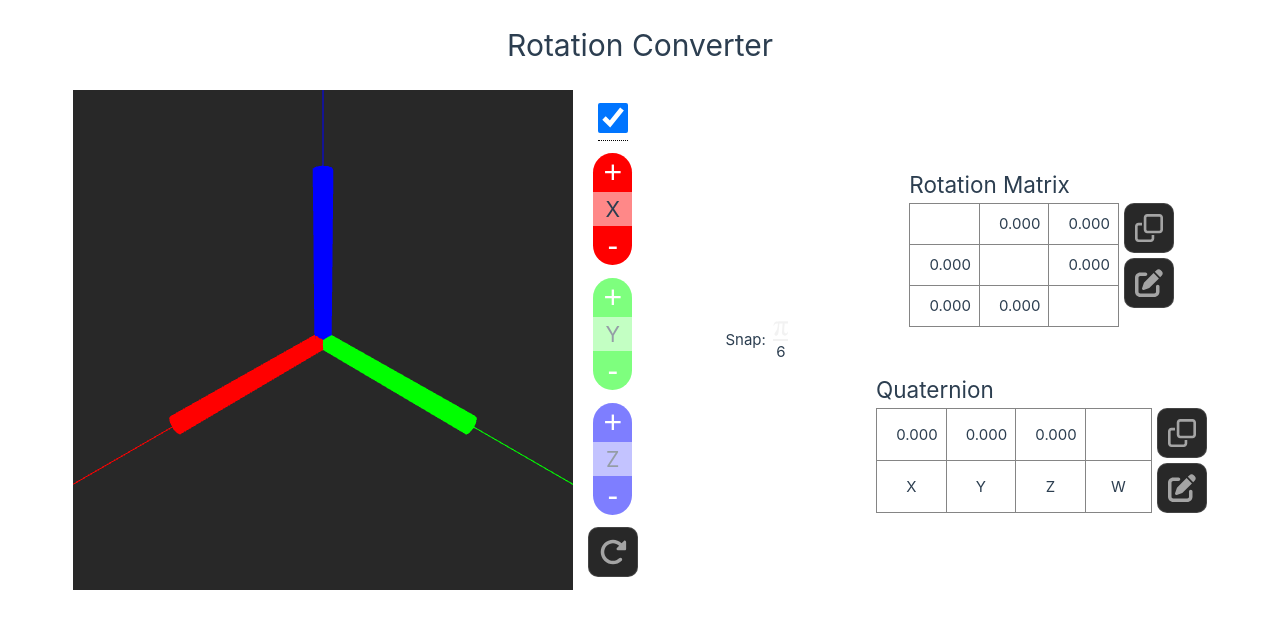
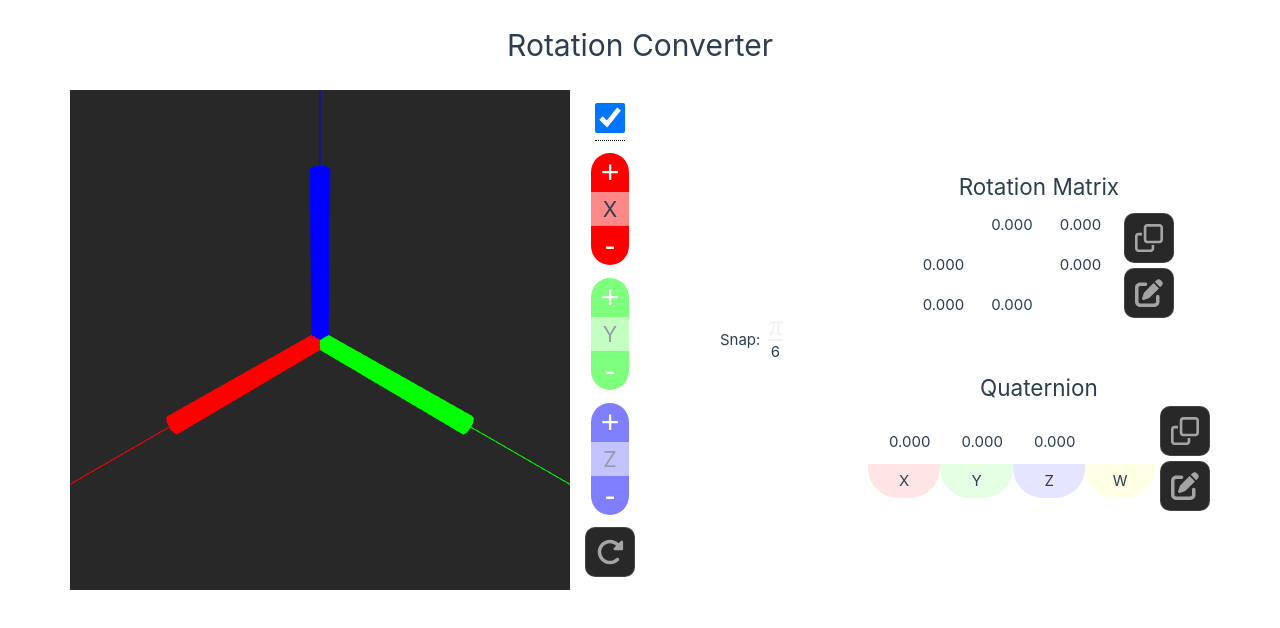
Before and after one commit to Divelix/rotation_converter, a Vue app: page / in a window 1280 px wide. Shown: the top 628 px of the page. Built offline with nearby package versions, Linux system fonts and the light colour scheme.

Commit message:
feat: Improved quat layout via flexbox

```diff
--- a/src/assets/base.css
+++ b/src/assets/base.css
@@ -19,6 +19,12 @@
   --c-text-light-2: rgba(60, 60, 60, 0.66);
   --c-text-dark-1: var(--c-white);
   --c-text-dark-2: rgba(235, 235, 235, 0.64);
+
+  --quat-bg-alpha: 0.1;
+  --c-bg-quat-x: rgba(255, 0, 0, var(--quat-bg-alpha));
+  --c-bg-quat-y: rgba(0, 255, 0, var(--quat-bg-alpha));
+  --c-bg-quat-z: rgba(0, 0, 255, var(--quat-bg-alpha));
+  --c-bg-quat-w: rgba(255, 255, 0, var(--quat-bg-alpha));
 }
 
 /* semantic color variables for this project */
--- a/src/components/VisMat.vue
+++ b/src/components/VisMat.vue
@@ -170,11 +170,13 @@ watch(rotMat, (newRotMat) => {
     display: flex;
     flex-direction: column;
     place-content: center;
+    align-items: center;
 }
 
 .content {
     display: flex;
-    gap: 5px;
+    align-items: center;
+    gap: 1em;
 }
 
 table {
@@ -211,7 +213,7 @@ table {
 }
 
 td {
-    border: 1px solid #858585;
+    /* border: 1px solid #858585; */
     padding: 8px;
     text-align: center;
 }
--- a/src/components/VisQuat.vue
+++ b/src/components/VisQuat.vue
@@ -16,11 +16,12 @@ const NORM_ERROR_TEXT = "Quaternion must be normalized"
 const isEdit: ShallowRef<Boolean> = inject("isEdit")!
 const toastMsg: ShallowRef<String> = inject("toastMsg")!
 const toastType: ShallowRef<ToastType> = inject("toastType")!
+const quat: Ref<number[]> = inject("quat")!
 const isError: ShallowRef<Boolean> = shallowRef(false)
 const isEditQuat: ShallowRef<Boolean> = shallowRef(false)
-const quat: Ref<number[]> = inject("quat")!
 const quatStr = shallowRef("")
 const textarea: Ref<HTMLTextAreaElement | null> = ref(null)
+const quatAxes = ["x", "y", "z", "w"]
 
 const isPositiveArr = computed(() => {
     return quat.value.map(value => {
@@ -128,22 +129,15 @@ watch(quat, (newQuat) => {
             </div>
         </div>
         <div class="content" v-else>
-            <table>
-                <tr>
-                    <td v-for="(col, colIndex) in [0, 1, 2, 3]" :key="colIndex">
-                        <div :class="{ one: closeToOneArr[colIndex] }">
-                            <span :class="{ invisible: isPositiveArr[colIndex] }">-</span>
-                            {{ absArr[colIndex].toFixed(Constants.DISPLAY_PRECISION) }}
-                        </div>
-                    </td>
-                </tr>
-                <tr>
-                    <td>X</td>
-                    <td>Y</td>
-                    <td>Z</td>
-                    <td>W</td>
-                </tr>
-            </table>
+            <div class="quat-grid">
+                <div v-for="(axis, i) in ['x', 'y', 'z', 'w']" :key="i" :class="axis">
+                    <div class="axis-value" :class="{ one: closeToOneArr[i] }">
+                        <span :class="{ invisible: isPositiveArr[i] }">-</span>
+                        {{ absArr[i].toFixed(Constants.DISPLAY_PRECISION) }}
+                    </div>
+                    <div class="axis-label">{{ axis.toUpperCase() }}</div>
+                </div>
+            </div>
             <div class="action-buttons">
                 <ActionButton @btn-click="copyQuat">
                     <template #icon>
@@ -165,6 +159,43 @@ watch(quat, (newQuat) => {
     display: flex;
     flex-direction: column;
     place-content: center;
+    align-items: center;
+}
+
+.content {
+    display: flex;
+    align-items: center;
+    gap: 1em;
+}
+
+.quat-grid {
+    display: flex;
+}
+
+.axis-value {
+    padding: 10px;
+}
+
+.axis-label {
+    border-radius: 0 0 30px 30px;
+    text-align: center;
+    padding: 5px;
+}
+
+.x .axis-label {
+    background-color: var(--c-bg-quat-x);
+}
+
+.y .axis-label {
+    background-color: var(--c-bg-quat-y);
+}
+
+.z .axis-label {
+    background-color: var(--c-bg-quat-z);
+}
+
+.w .axis-label {
+    background-color: var(--c-bg-quat-w);
 }
 
 .content {
```
